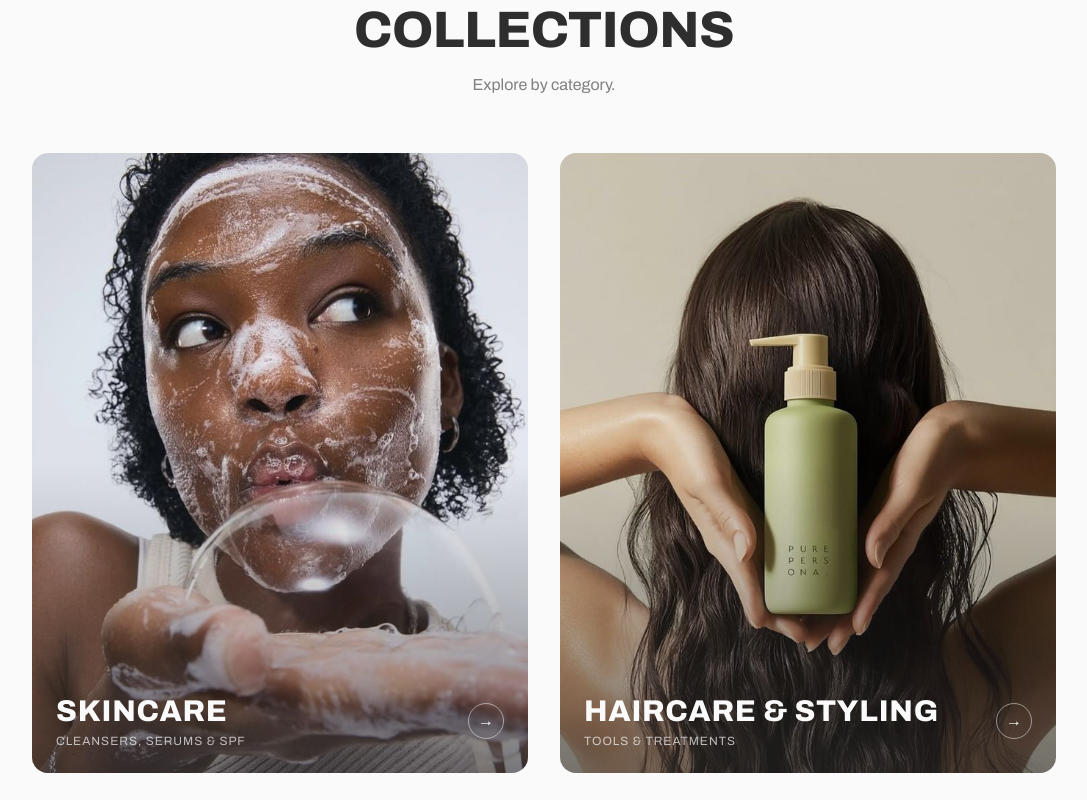
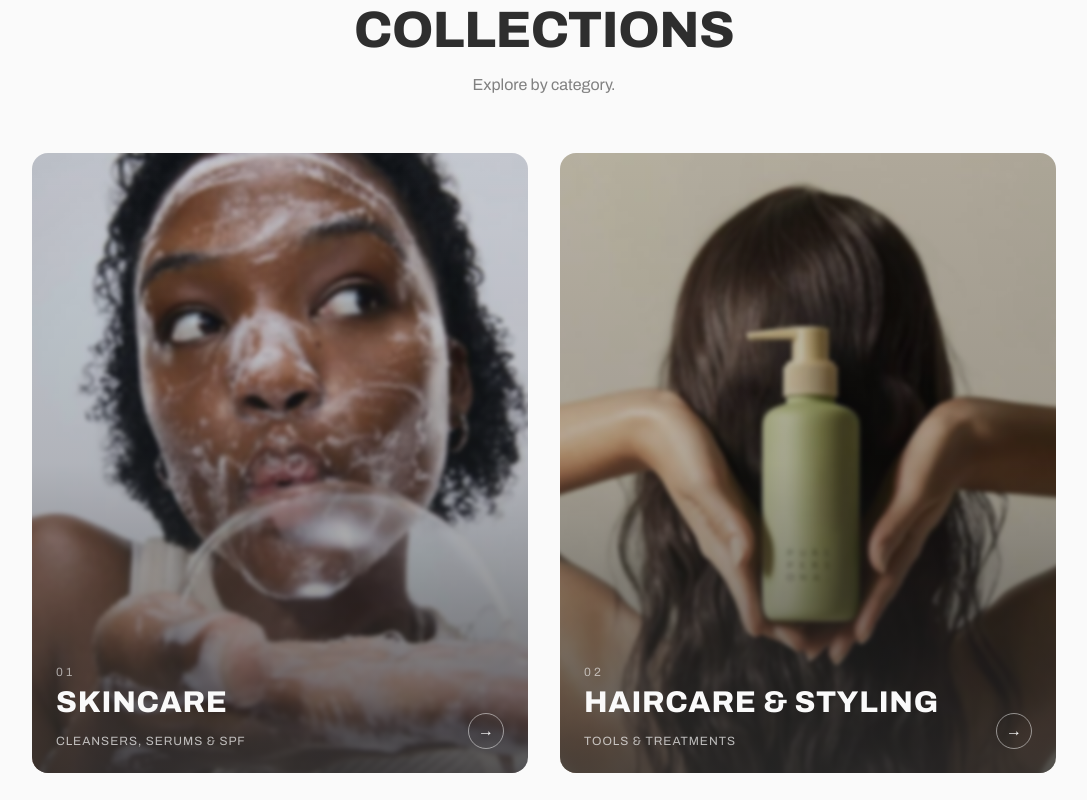
Before and after one commit to WHY8T/casa-beaute, a React (Vite) app: page / in a window 1280 px wide. Shown: the part 980-1780 px from the top of the page, without its empty margins (96-1183 px from the left). Built offline with nearby package versions, Linux system fonts and the light colour scheme; no server answers; the database is empty.

Commit message:
replace gift sets tile with The Edit

```diff
--- a/src/components/Services.jsx
+++ b/src/components/Services.jsx
@@ -43,23 +43,27 @@ export default function Services({ onShopCategory }) {
                 <ImagePlaceholder
                   src={s.image}
                   alt={s.name}
-                  className="absolute inset-0 transition-transform duration-700 ease-out group-hover:scale-[1.04]"
+                  className="absolute inset-0 scale-105 blur-[2px] brightness-90 transition-all duration-700 ease-out group-hover:scale-100 group-hover:blur-none group-hover:brightness-100"
                 />
-                <div className="absolute inset-0 bg-gradient-to-t from-ink/55 via-ink/0 to-ink/0" />
+                <div className="absolute inset-0 bg-gradient-to-t from-ink/75 via-ink/15 to-ink/0 transition-opacity duration-700 group-hover:from-ink/60 group-hover:via-ink/5" />
               </div>
 
-              <div className="absolute inset-x-0 bottom-0 flex items-center justify-between p-6">
+              <div className="absolute inset-x-0 bottom-0 flex items-end justify-between p-6">
                 <div>
-                  <p className="font-display text-2xl font-extrabold uppercase tracking-wide text-cream sm:text-3xl">
+                  <p className="font-sans text-xs tracking-[0.25em] text-cream/60">
+                    {s.index}
+                  </p>
+                  <p className="mt-1 font-display text-2xl font-extrabold uppercase tracking-wide text-cream sm:text-3xl">
                     {s.name}
                   </p>
-                  <p className="mt-1 font-sans text-xs uppercase tracking-wideish text-cream/70">
+                  <span className="mt-1 block h-px w-8 origin-left scale-x-0 bg-cream/70 transition-transform duration-500 ease-out group-hover:scale-x-100" />
+                  <p className="mt-2 font-sans text-xs uppercase tracking-wideish text-cream/70">
                     {s.tagline}
                   </p>
                 </div>
                 <span
                   aria-hidden="true"
-                  className="flex h-9 w-9 shrink-0 items-center justify-center rounded-full border border-cream/50 text-cream transition-transform duration-300 group-hover:translate-x-1"
+                  className="flex h-9 w-9 shrink-0 items-center justify-center rounded-full border border-cream/50 text-cream transition-all duration-300 group-hover:translate-x-1 group-hover:border-cream group-hover:bg-cream group-hover:text-ink"
                 >
                   →
                 </span>
```
Also changed, not shown: src/lib/content.js.
